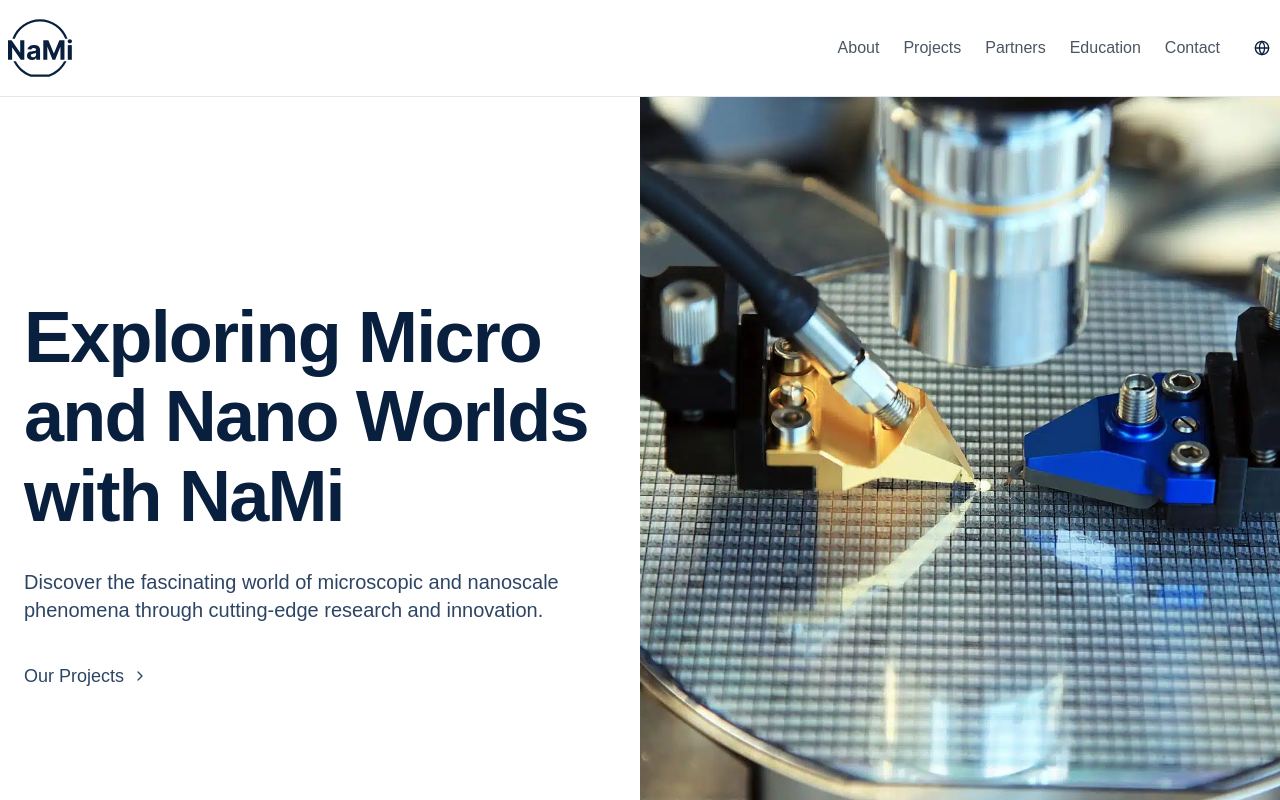
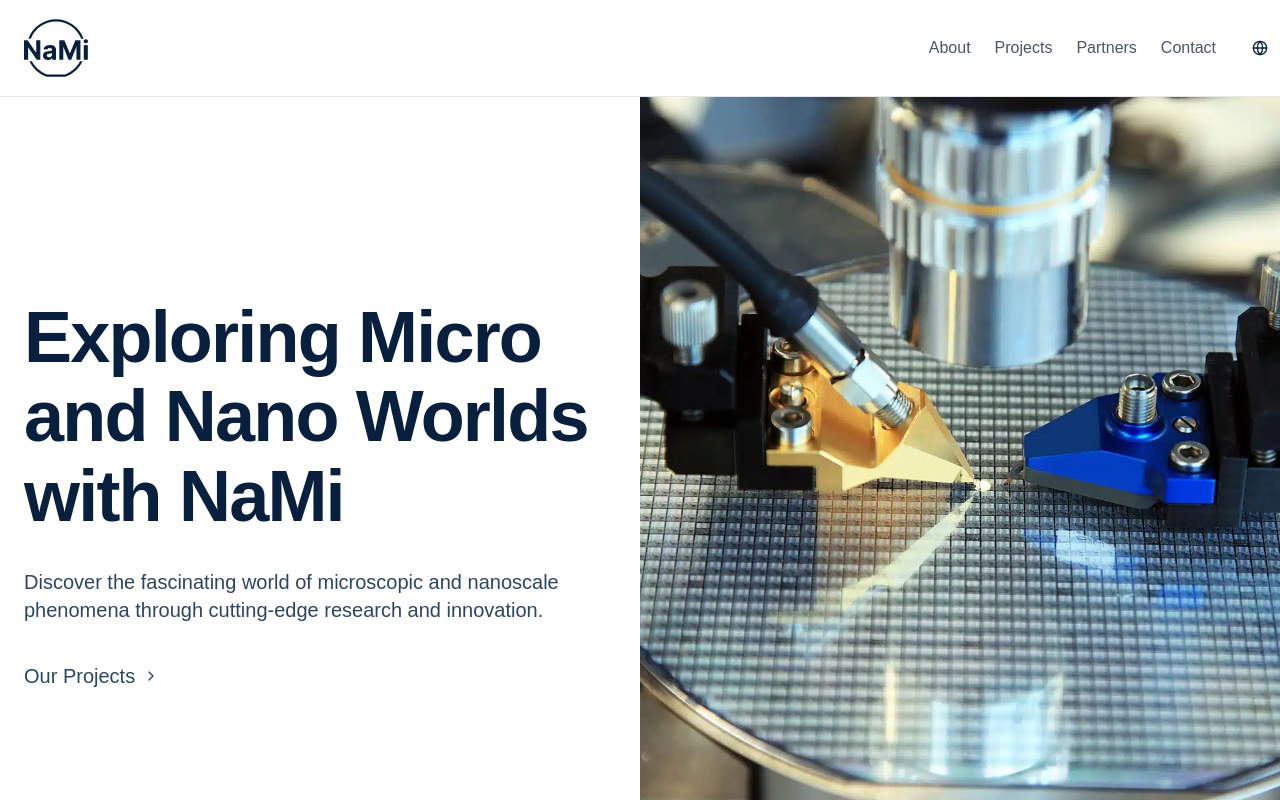
Before and after one commit to KN-NaMi/website, a Next.js app: page / in a window 1280 px wide. Shown: the top 800 px of the page. Built offline with nearby package versions, Linux system fonts and the light colour scheme.

Commit message:
Refactor about page and contact component

```diff
--- a/app/about/page.tsx
+++ b/app/about/page.tsx
@@ -59,12 +59,6 @@ export default function ExtendedAboutPage() {
             ))}
           </div>
         </section>
-
-        <Button asChild>
-          <Link href="/#about">
-            {t('sections.extendedAbout.backButton')}
-          </Link>
-        </Button>
       </main>
     </div>
   )
--- a/components/Contact.tsx
+++ b/components/Contact.tsx
@@ -3,7 +3,6 @@
 import { Instagram, Facebook, Mail } from 'lucide-react'
 import Link from 'next/link'
 import { useTranslations } from '@/hooks/useTranslations'
-// import { useScrollAnimation } from '@/hooks/useScrollAnimation' // Removed
 import { cn } from '@/lib/utils'
 
 const contactInfo = [
@@ -34,8 +33,8 @@ export default function Contact() {
         "py-32 bg-white"
       )}
     >
-      <div className="container px-4 md:px-6 mx-auto container">
-        <div className="mb-14">
+      <div className="container px-4 md:px-6 mx-auto">
+        <div className="mb-14 text-center">
           <span className="text-sm font-semibold text-gray-600">{t('sections.contact.subtitle')}</span>
           <h2 className="mb-3 mt-1 text-balance text-3xl font-semibold md:text-4xl text-[#081F3E]">
             {t('sections.contact.title')}
@@ -48,9 +47,9 @@ export default function Contact() {
           {contactInfo.map((item, index) => (
             <div
               key={item.type}
-              className=""
+              className="flex flex-col items-center text-center"
             >
-              <span className="mb-3 flex size-12 flex-col items-center justify-center rounded-full bg-gray-100">
+              <span className="mb-3 flex size-12 items-center justify-center rounded-full bg-gray-100">
                 <item.icon className="h-6 w-auto text-[#081F3E]" />
               </span>
               <p className="mb-2 text-lg font-semibold text-[#081F3E]">
--- a/components/Header.tsx
+++ b/components/Header.tsx
@@ -2,6 +2,7 @@
 
 import { useState } from 'react'
 import Link from 'next/link'
+import { useRouter } from 'next/navigation'
 import { Button } from "@/components/ui/button"
 import {
   Sheet,
@@ -28,26 +29,42 @@ const languages = [
 export default function Header() {
   const [isOpen, setIsOpen] = useState(false)
   const { language, setLanguage } = useLanguageStore()
+  const router = useRouter()
   const t = useTranslations()
 
   const navItems = [
     { name: t('nav.about'), href: '/#about' },
     { name: t('nav.projects'), href: '/#projects' },
     { name: t('nav.partners'), href: '/#partners' },
-    { name: t('nav.education'), href: '/#education' },
     { name: t('nav.contact'), href: '/#contact' },
   ]
 
-  const handleScroll = (e: React.MouseEvent, href: string) => {
+  const handleScroll = async (e: React.MouseEvent, href: string) => {
     e.preventDefault()
     const targetId = href.replace('/#', '')
-    const targetElement = document.getElementById(targetId)
 
-    if (targetElement) {
-      targetElement.scrollIntoView({
-        behavior: 'smooth',
-        block: 'start'
-      })
+    // If we're not on the homepage, navigate to homepage first
+    if (window.location.pathname !== '/') {
+      await router.push('/')
+      // Small delay to ensure the page has loaded
+      setTimeout(() => {
+        const targetElement = document.getElementById(targetId)
+        if (targetElement) {
+          targetElement.scrollIntoView({
+            behavior: 'smooth',
+            block: 'start'
+          })
+        }
+      }, 100)
+    } else {
+      // If we're already on homepage, just scroll
+      const targetElement = document.getElementById(targetId)
+      if (targetElement) {
+        targetElement.scrollIntoView({
+          behavior: 'smooth',
+          block: 'start'
+        })
+      }
     }
 
     setIsOpen(false)
@@ -59,8 +76,8 @@ export default function Header() {
 
   return (
     <header className="w-full border-b border-gray-200">
-      <div className="container flex items-center justify-between py-4 mx-auto container">
-        <Link href="/" className="flex items-center space-x-2">
+      <div className="container flex items-center justify-between mx-auto">
+        <Link href="/" className="flex items-center space-x-2 p-4">
             <span className="sr-only">KN NaMi</span>
             <img
                 src="/logo/logo_dark.svg"
@@ -83,8 +100,8 @@ export default function Header() {
           </nav>
           <DropdownMenu>
             <DropdownMenuTrigger asChild>
-              <Button variant="ghost" size="icon" className="h-9 w-9">
-                <Globe className="h-4 w-4" />
+              <Button variant="ghost" size="icon" className="h-10 w-10">
+                <Globe className="h-5 w-5" />
                 <span className="sr-only">Switch language</span>
               </Button>
             </DropdownMenuTrigger>
@@ -103,8 +120,12 @@ export default function Header() {
         </div>
         <Sheet open={isOpen} onOpenChange={setIsOpen}>
           <SheetTrigger asChild>
-            <Button variant="outline" size="icon" className="md:hidden">
-              <Menu className="h-6 w-6" />
+            <Button
+              variant="ghost"
+              size="icon"
+              className="md:hidden p-3"
+            >
+              <Menu className="h-8 w-8" />
               <span className="sr-only">Toggle menu</span>
             </Button>
           </SheetTrigger>
--- a/components/Hero.tsx
+++ b/components/Hero.tsx
@@ -4,14 +4,27 @@ import Link from 'next/link'
 import { Button } from "@/components/ui/button"
 import { ChevronRight } from 'lucide-react'
 import { useTranslations } from '@/hooks/useTranslations'
+import Image from 'next/image'
 
 export default function Hero() {
-    const t = useTranslations()
+  const t = useTranslations()
 
   return (
     <section className="w-full min-h-screen bg-white flex items-center relative">
-      <div className="container px-4 md:px-6 py-32 relative z-10 mx-auto container">
-        <div className="max-w-[640px]">
+      {/* Mobile background image */}
+      <div className="absolute inset-0 custom:hidden">
+        <div className="absolute inset-0 bg-gradient-to-b from-white/95 to-white/80 z-[1]" />
+        <Image
+          src="/images/hero.png"
+          alt="Hero Background"
+          fill
+          className="object-cover object-center"
+          priority
+        />
+      </div>
+
+      <div className="container px-4 md:px-6 py-32 relative z-10 mx-auto">
+        <div className="max-w-[640px] relative">
           <h1 className="text-[clamp(2rem,6vw,4.5rem)] font-bold leading-[1.1] tracking-tight text-[#081F3E] mb-8">
             Exploring Micro and Nano Worlds with NaMi
           </h1>
@@ -21,25 +34,27 @@ export default function Hero() {
           <Button
             asChild
             size="lg"
-            className='px-0 text-lg md:text-x text-[#2D4565]'
-            variant='link'
+            className="px-0 text-lg md:text-xl text-[#2D4565] hover:text-[#081F3E] transition-colors"
+            variant="link"
           >
-            <Link href="#projects">
+            <Link href="#projects" className="flex items-center gap-1">
               Our Projects
-              <ChevronRight/>
+              <ChevronRight className="h-5 w-5" />
             </Link>
           </Button>
         </div>
       </div>
 
+      {/* Desktop background image */}
       <div className="absolute top-0 right-0 w-1/2 h-full bg-gray-100 hidden custom:block">
-        <img
-            src="/images/hero.png"
-            alt="Hero Logo"
-            className="w-full h-full object-cover object-[40%] max-w-none"
+        <Image
+          src="/images/hero.png"
+          alt="Hero Logo"
+          fill
+          className="object-cover object-[40%]"
+          priority
         />
-        </div>
-
+      </div>
     </section>
   )
 }
```
